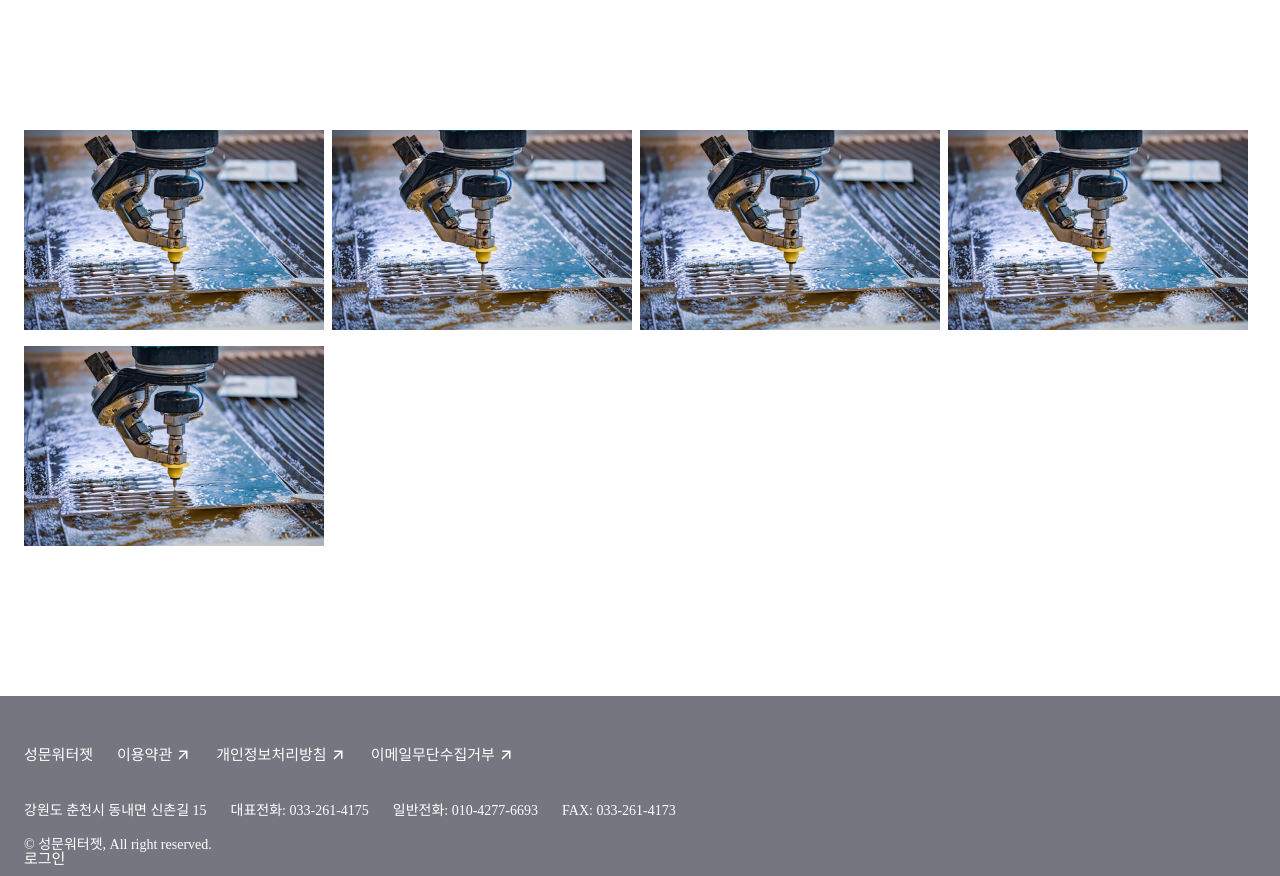
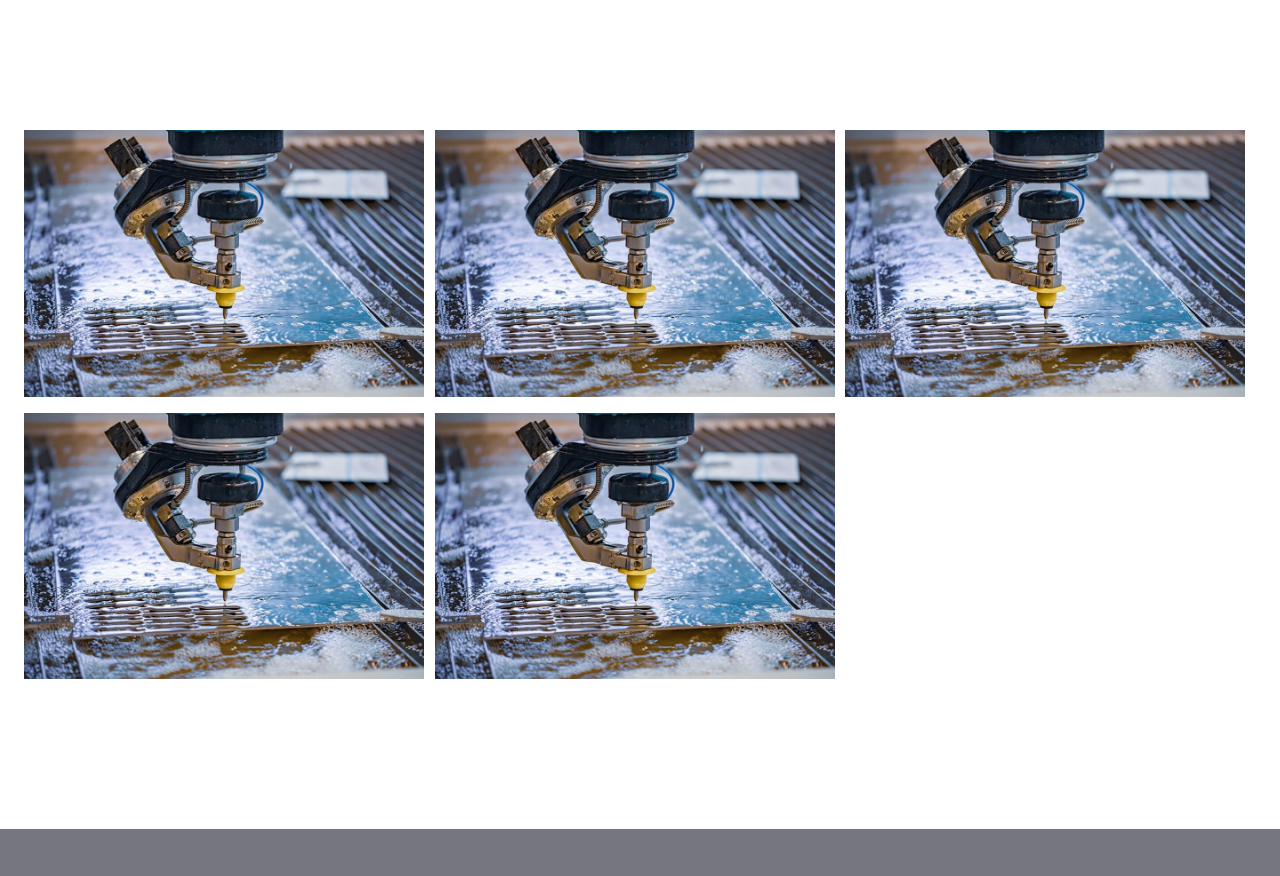
Before and after one commit to Melting-Ground/smwaterjet-web-client, a Next.js app: page /performance/photos in a window 1280 px wide. Shown: the part 520-1396 px from the top of the page. Built offline with nearby package versions, Linux system fonts and the light colour scheme.

Commit message:
Style: performance/photos 사진 크기 수정

```diff
--- a/src/app/(routes)/performance/photos/page.module.scss
+++ b/src/app/(routes)/performance/photos/page.module.scss
@@ -7,7 +7,7 @@
   .image-container {
     margin: 150px 0;
     display: grid;
-    grid-template-columns: repeat(auto-fit, minmax(300px, 1fr));
+    grid-template-columns: repeat(auto-fit, minmax(400px, 1fr));
     row-gap: 16px;
     width: 100%;
   }
@@ -15,6 +15,6 @@
   .image {
     width: 100%;
     height: auto;
-    max-width: 300px;
+    max-width: 400px;
   }
 }
--- a/src/app/(routes)/performance/photos/page.tsx
+++ b/src/app/(routes)/performance/photos/page.tsx
@@ -7,11 +7,11 @@ export default function Photos() {
   return (
     <div className={styles.container}>
       <div className={styles["image-container"]}>
-        <Image src={src} alt="alt" width={300} className={styles.image} />
-        <Image src={src} alt="alt" width={300} className={styles.image} />
-        <Image src={src} alt="alt" width={300} className={styles.image} />
-        <Image src={src} alt="alt" width={300} className={styles.image} />
-        <Image src={src} alt="alt" width={300} className={styles.image} />
+        <Image src={src} alt="alt" width={400} className={styles.image} />
+        <Image src={src} alt="alt" width={400} className={styles.image} />
+        <Image src={src} alt="alt" width={400} className={styles.image} />
+        <Image src={src} alt="alt" width={400} className={styles.image} />
+        <Image src={src} alt="alt" width={400} className={styles.image} />
       </div>
     </div>
   );
```
